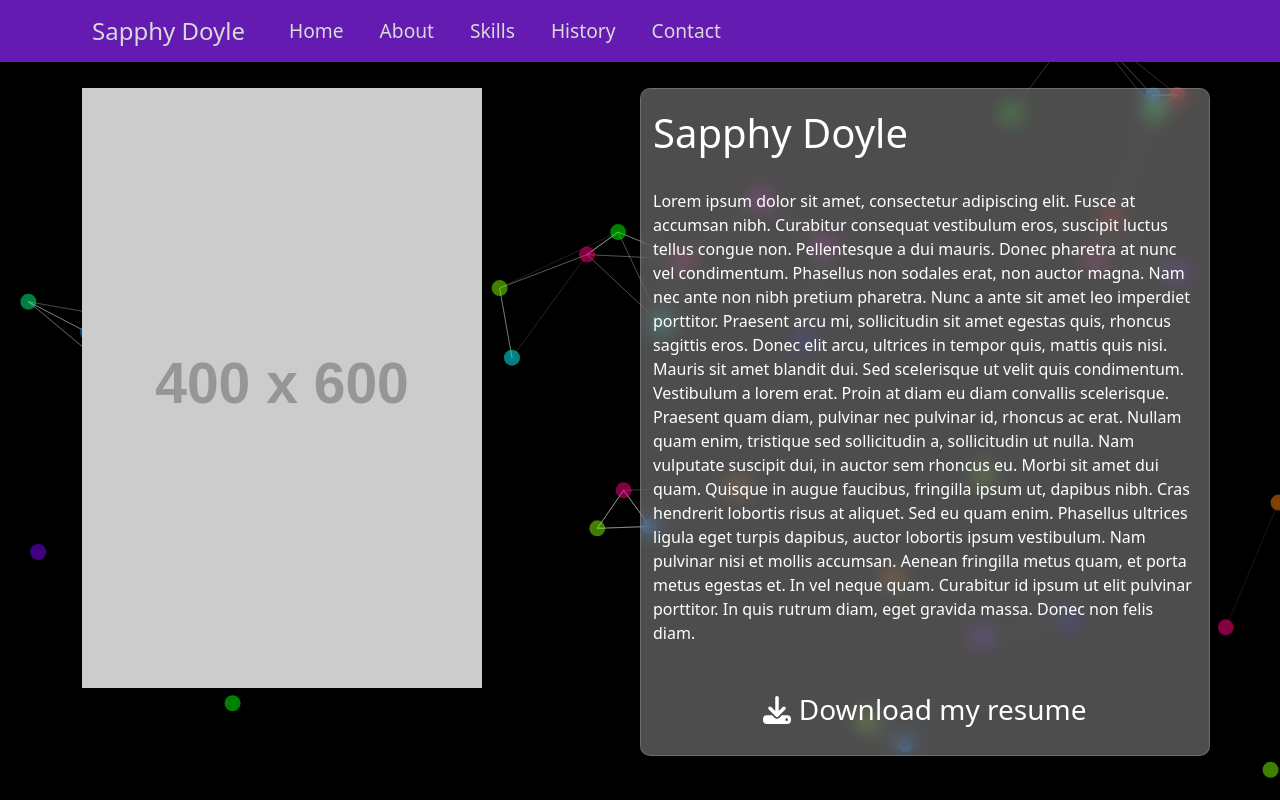
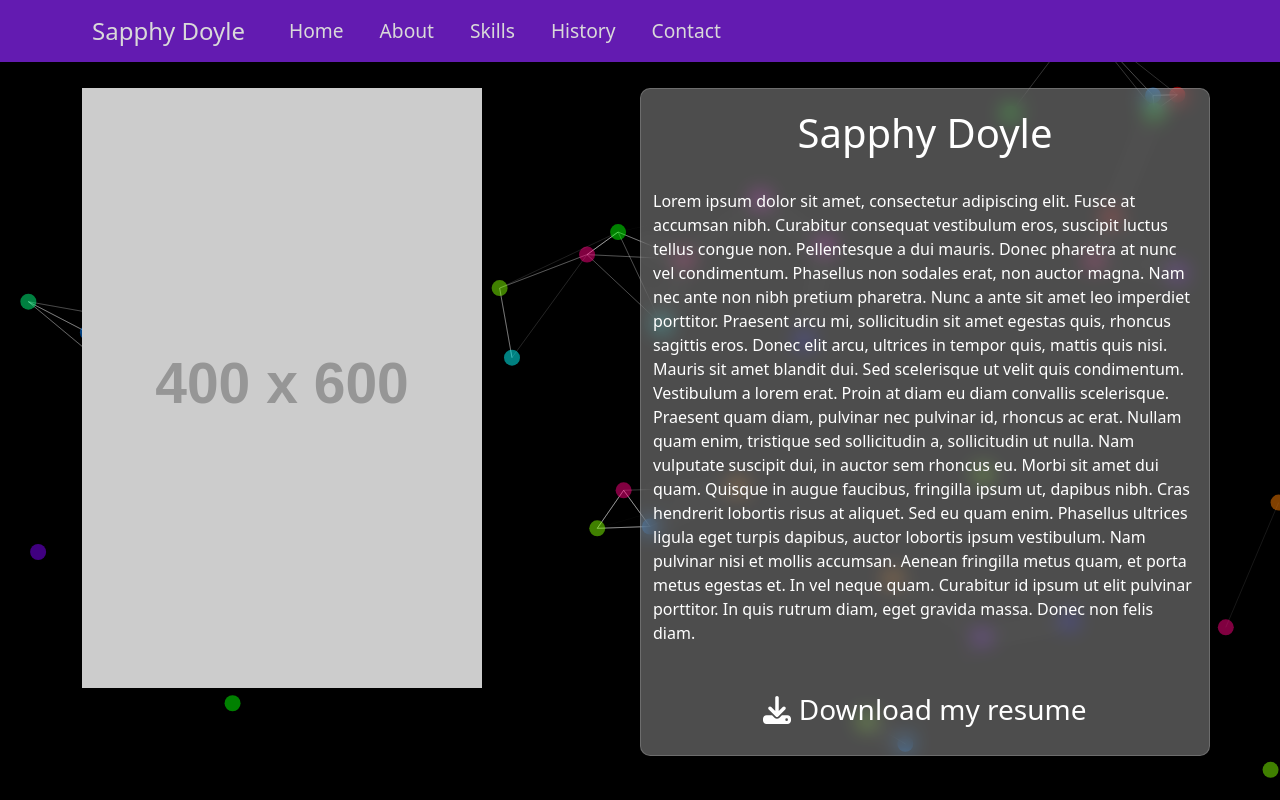
Before and after one commit to Terafora/Sapphy-Doyle-Profile-Site, a React (Create React App) app: page / in a window 1280 px wide. Built offline with nearby package versions, Linux system fonts and the light colour scheme; the HTML template or start-up script is replaced by a standard one.

Commit message:
Centre Sapphy's name

```diff
--- a/src/components/Home.js
+++ b/src/components/Home.js
@@ -37,7 +37,7 @@ export default function Home() {
           <img src="https://fakeimg.pl/400x600?font=bebas" alt="placeholder" />
         </div>
         <div className="col-lg-6 glassbg">
-          <h1 className="text-white">Sapphy Doyle</h1>
+          <h1 className="text-white text-center">Sapphy Doyle</h1>
           <br></br>
           <p className="text-white">
             Lorem ipsum dolor sit amet, consectetur adipiscing elit. Fusce at accumsan nibh. Curabitur consequat vestibulum eros, suscipit luctus tellus congue non. Pellentesque a dui mauris. Donec pharetra at nunc vel condimentum. Phasellus non sodales erat, non auctor magna. Nam nec ante non nibh pretium pharetra. Nunc a ante sit amet leo imperdiet porttitor. Praesent arcu mi, sollicitudin sit amet egestas quis, rhoncus sagittis eros. Donec elit arcu, ultrices in tempor quis, mattis quis nisi. Mauris sit amet blandit dui. Sed scelerisque ut velit quis condimentum. Vestibulum a lorem erat. Proin at diam eu diam convallis scelerisque. Praesent quam diam, pulvinar nec pulvinar id, rhoncus ac erat. Nullam quam enim, tristique sed sollicitudin a, sollicitudin ut nulla. Nam vulputate suscipit dui, in auctor sem rhoncus eu.
```
